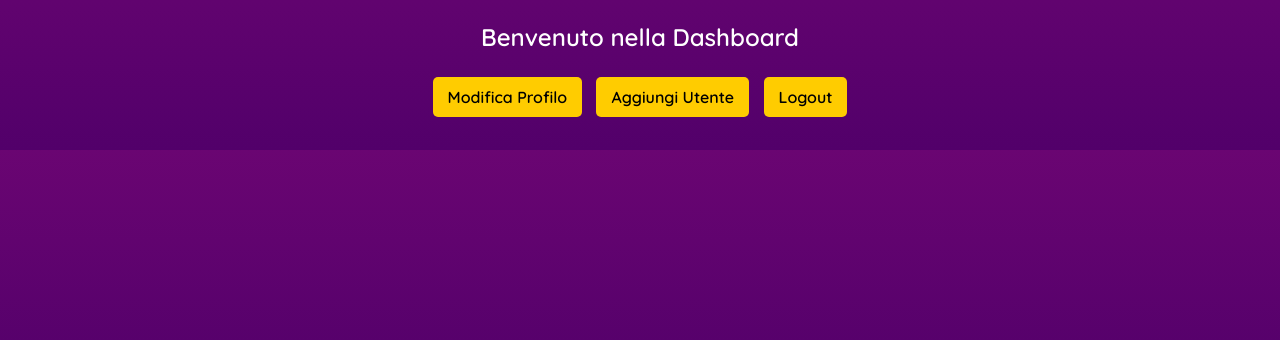
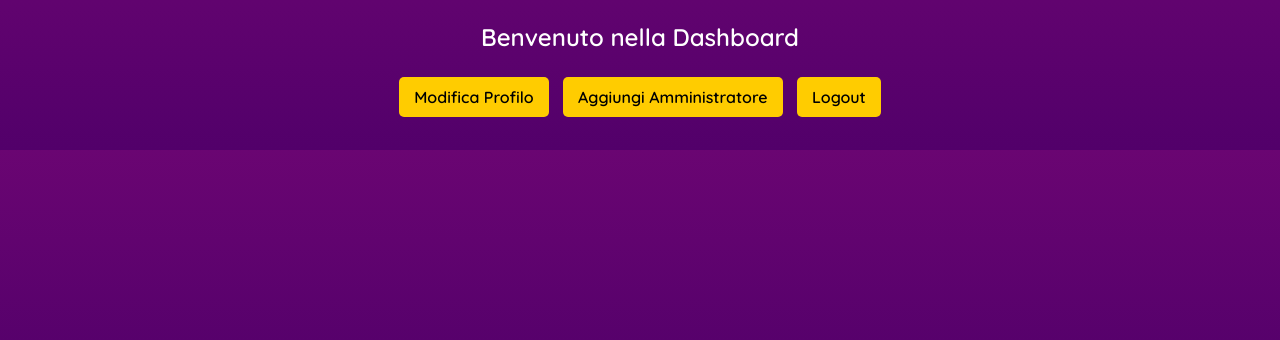
Before and after one commit to iris1801/AccountingWeb, a Python web app: template templates/dashboard.html in a window 1280 px wide. Shown: the part 89-429 px from the top of the page. Run offline with Jinja, Linux system fonts and the light colour scheme; the template is opened without the code that fills it, so the values that code supplies are empty.

Commit message:
Update dashboard.html

```diff
--- a/templates/dashboard.html
+++ b/templates/dashboard.html
@@ -4,7 +4,7 @@
 
 {% block content %}
     <h2>Benvenuto nella Dashboard</h2>
-    <a href="{{ url_for('edit_profile') }}" class="button yellow">Modifica Profilo</a>
-    <a href="{{ url_for('register') }}" class="button yellow">Aggiungi Utente</a>
+    <a href="{{ url_for('edit_profile', id=current_user.id) }}" class="button yellow">Modifica Profilo</a>
+    <a href="{{ url_for('register') }}" class="button yellow">Aggiungi Amministratore</a>
     <a href="{{ url_for('logout') }}" class="button yellow">Logout</a>
 {% endblock %}
```
